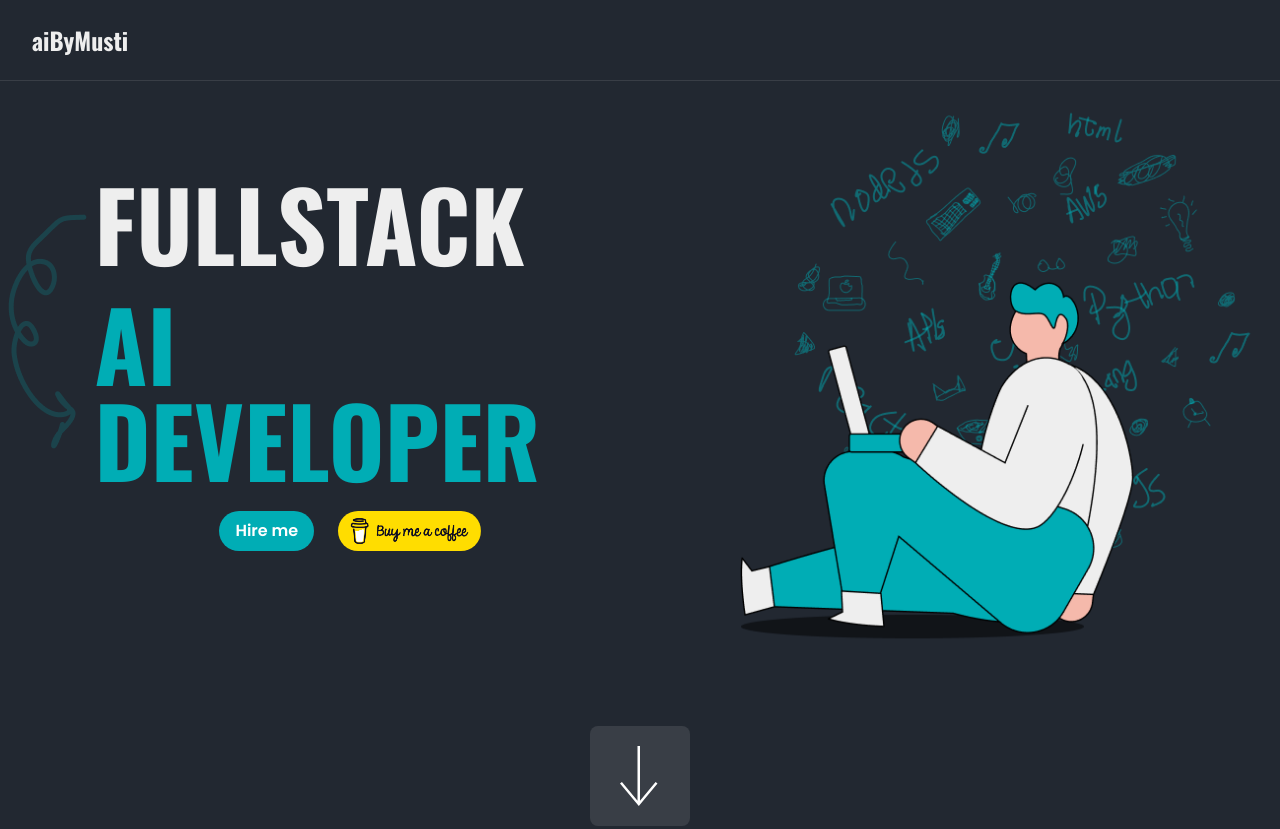
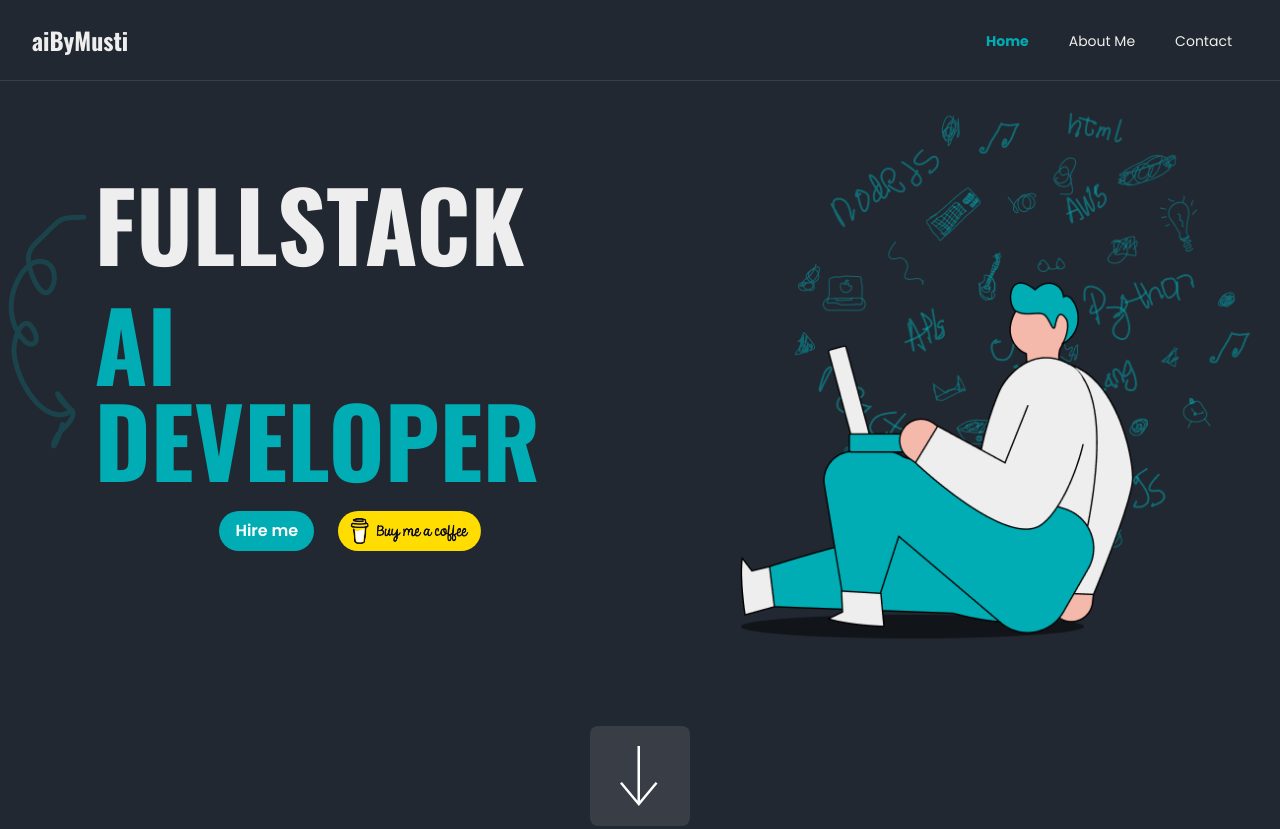
Before and after one commit to imustitanveer/portfolio-website-from-figma, a website built with Vite: page index.html in a window 1280 px wide. Shown: the top 829 px of the page. Built offline with nearby package versions, Linux system fonts and the light colour scheme; files whose address does not match are found by name.

Commit message:
fixed navbar

```diff
--- a/index.html
+++ b/index.html
@@ -21,7 +21,7 @@
   <a class="text-xl font-bold w-full text-[#EEEEEE] font-[Oswald] sm:text-sm" href="#">
     <p class="font-[Oswald] text-2xl bg-solid opacity-100">aiByMusti</p>
   </a>
-  <ul class="hidden flex justify-end space-x-6 lg:flex lg:items-end w-full sm:space-x-2 sm:mx-auto sm:items-center">
+  <ul class="flex justify-end space-x-6 lg:flex lg:items-end w-full sm:space-x-2 sm:mx-auto sm:items-center">
     <li><a class="nav-link text-sm text-[#EEEEEE] hover:text-[#00ADB5] hover:font-bold px-4 font-[Poppins] font-light" href="#home">Home</a></li>
     <li><a class="nav-link text-sm text-[#EEEEEE] hover:text-[#00ADB5] hover:font-bold px-4 font-[Poppins] font-light" href="#about">About Me</a></li>
     <li><a class="nav-link text-sm text-[#EEEEEE] hover:text-[#00ADB5] hover:font-bold px-4 font-[Poppins] font-light" href="#contact">Contact</a></li>
```
